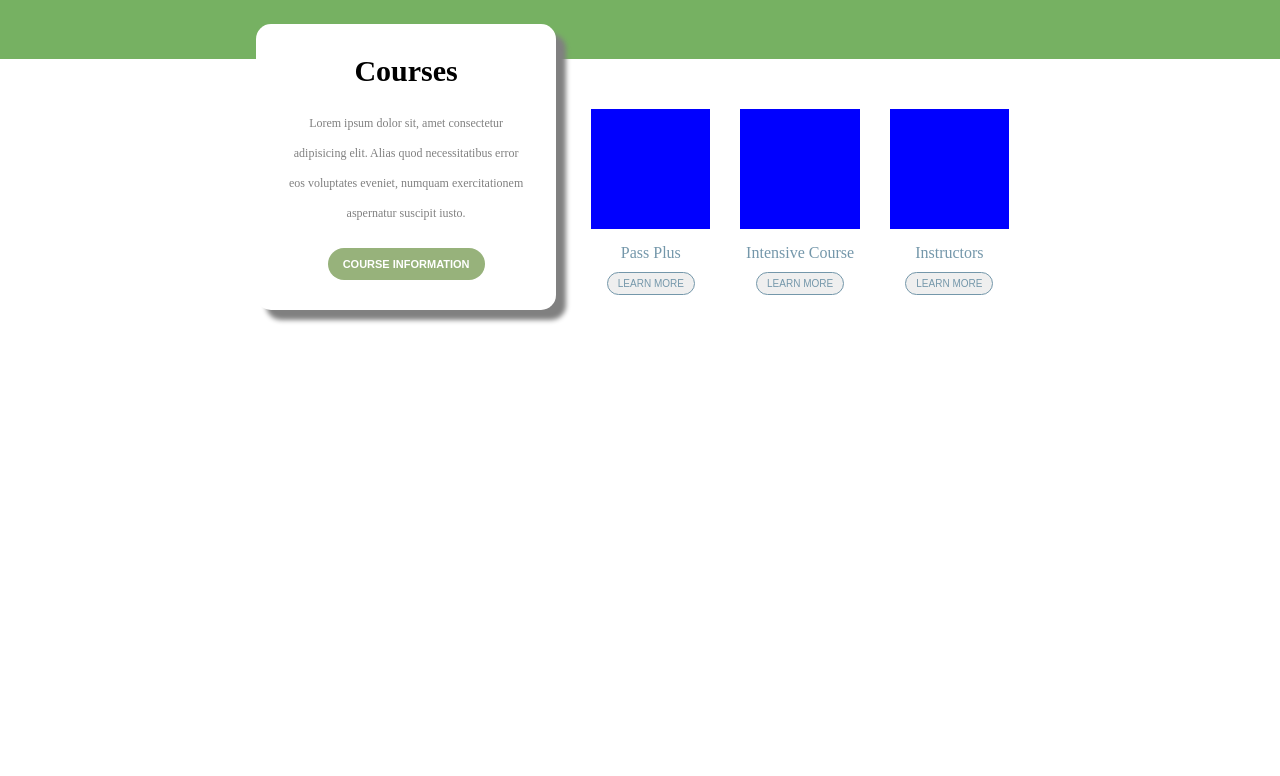
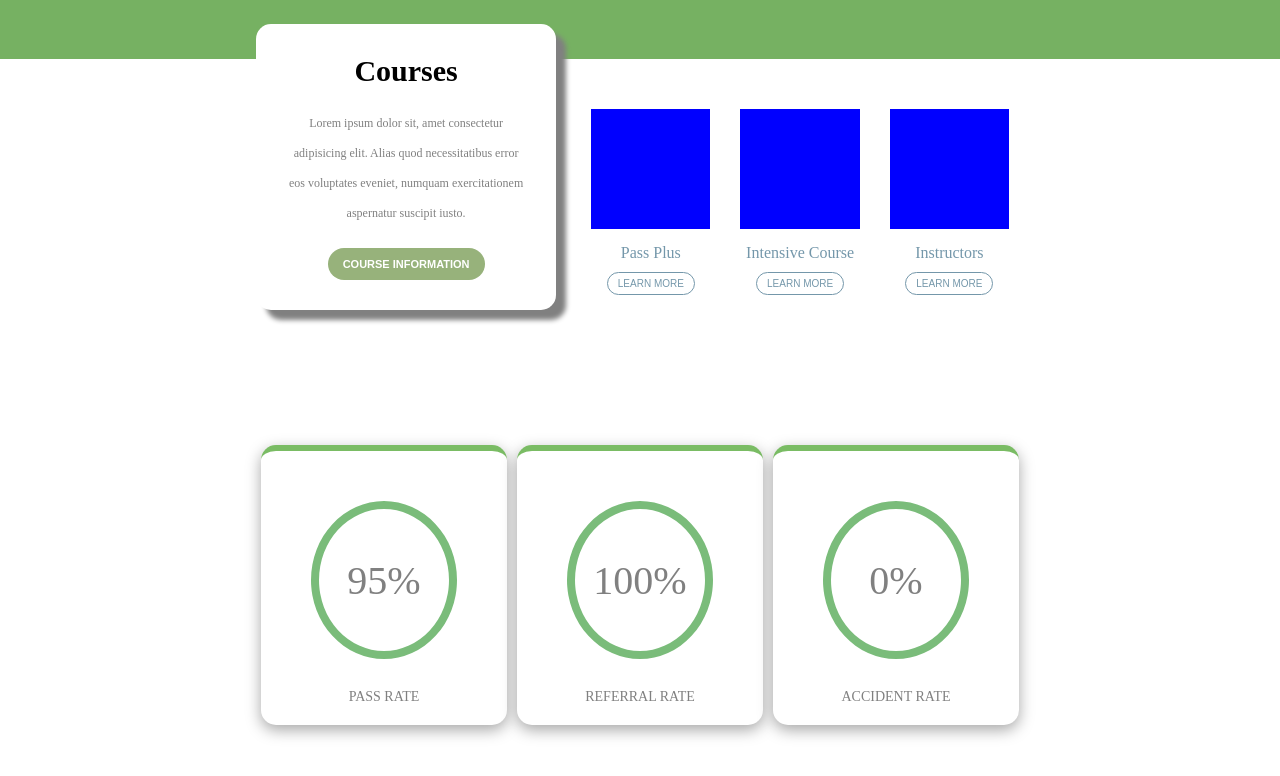
Before and after one commit to Frowingg/proj-html-vuejs, a Vue app: page / in a window 1280 px wide. Shown: the part 1192-1968 px from the top of the page. Before the commit the page ends 1637 px from the top, so only its background shows below. Built offline with nearby package versions, Linux system fonts and the light colour scheme.

Commit message:
percentage area

```diff
--- a/src/App.vue
+++ b/src/App.vue
@@ -50,24 +50,31 @@ export default {
 </script>
 
 <style lang="scss">
+
+// BASE
 *{
   margin: 0;
   padding: 0;
   box-sizing: border-box;
 }
-body{
-  height: 1000px;
-  color: gray;
+
+// COMMON
+.card-base{
+    width: 280px;
+    height: 280px;
+    background-color: white;
+    border-radius: 15px;
+    box-shadow: rgba(0, 0, 0, 0.35) 0px 5px 15px;
+    margin: 0 5px;
+
+    border-top: 6px solid #7abc64;
 }
-header{
-  position: fixed;
-  z-index: 2;
-  width: 100%;
-}
+
 .container{
   width: 60%;
   margin: 0 auto;
 }
+
 .btn{
   background-color: #97b27b;
   color: white;
@@ -77,4 +84,17 @@ header{
   font-weight: 900;
   font-size: 11px;
 }
+
+// APP
+header{
+  position: fixed;
+  z-index: 2;
+  width: 100%;
+}
+
+// TEMP
+body{
+  height: 4000px;
+  color: gray;
+}
 </style>
--- a/src/components/MyCoursesArea.vue
+++ b/src/components/MyCoursesArea.vue
@@ -35,9 +35,31 @@
 
             </section>
 
-            <section id="courses-per"></section>
+            <section id="courses-per">
 
-            <section id="courses-team"></section>
+                    <div class="card-base">
+                        <div class="circle">
+                            95%
+                        </div>
+                        <p>PASS RATE</p>
+                    </div>
+                    <div class="card-base">
+                        <div class="circle">
+                           100%
+
+                        </div>
+                        <p>REFERRAL RATE</p>
+                    </div>
+                    <div class="card-base">
+                        <div class="circle">
+                            0%
+
+                        </div>
+                        <p>ACCIDENT RATE</p>
+                    </div>
+
+            </section>
+
         </div>
     </section>
 </template>
@@ -107,7 +129,52 @@ export default {
             border: 1px solid #7497aa;
             color: #7497aa;
             font-size: 10px;
+            background-color: white;
+        }
+        .lm:hover{
+            color: #97b27b;
+            border:2px solid #97b27b;
         }
     }
 }
+
+// COURSES PERCENTAGE
+#courses-per, #courses-per *{
+    display: flex;
+    align-items: center;
+    justify-content: center;
+}
+
+#courses-per {
+    flex-direction: row;
+    .card-base{
+        width: calc(100% / 3);
+        padding: 50px;
+        display: flex;
+        flex-direction: column;
+    }
+    .square-per{
+        width: calc(100% / 3);
+        height: 280px;
+        background-color: pink;
+        margin: 0 5px;
+        padding: 55px;
+    }
+    .circle{
+        width: 100%;
+        height: 100%;
+        border-radius: 50%;
+        border: 8px solid #7abc7a;
+        font-size: 40px;
+        display: flex;
+        flex-direction: column;
+
+    }
+    p{
+        font-size: 14px;
+        position: relative;
+        top: 30px
+    }
+
+}
 </style>
```
